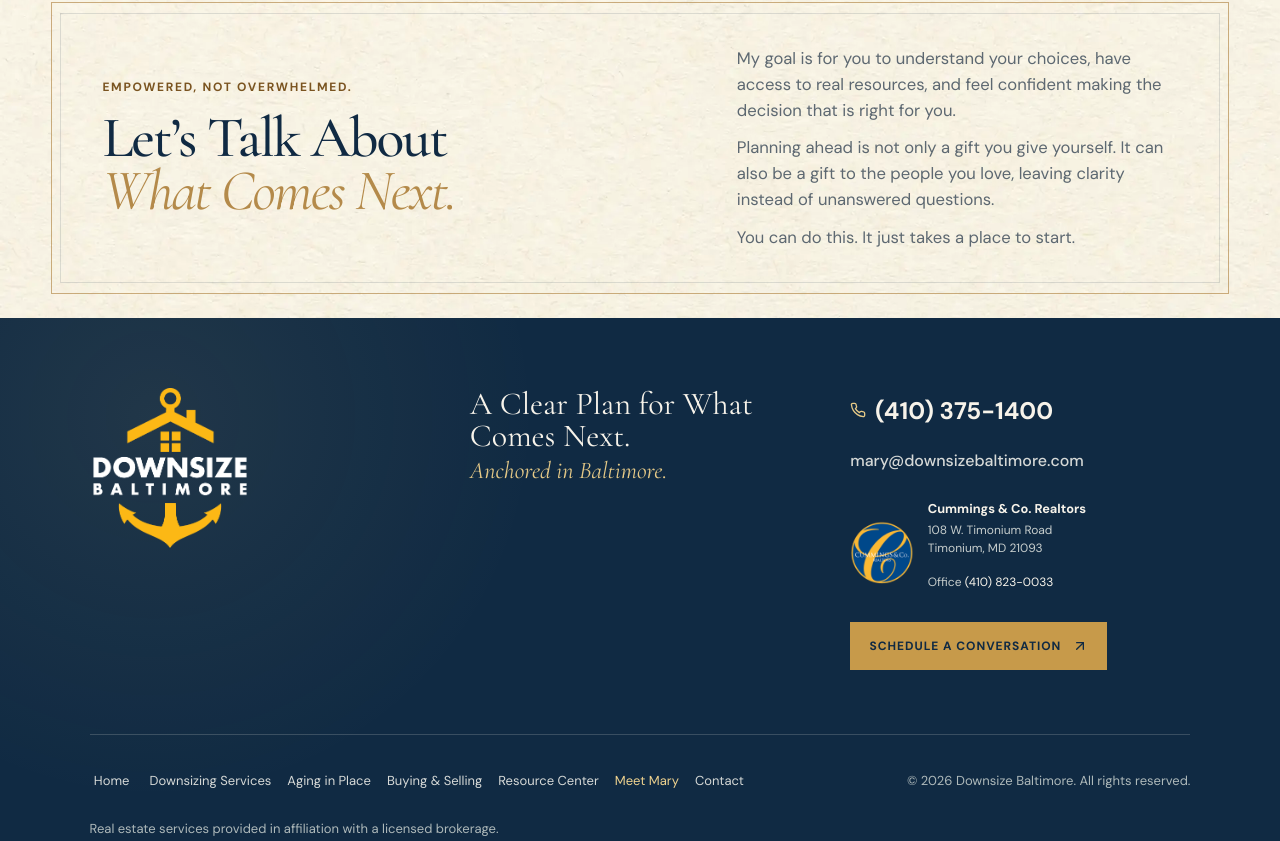
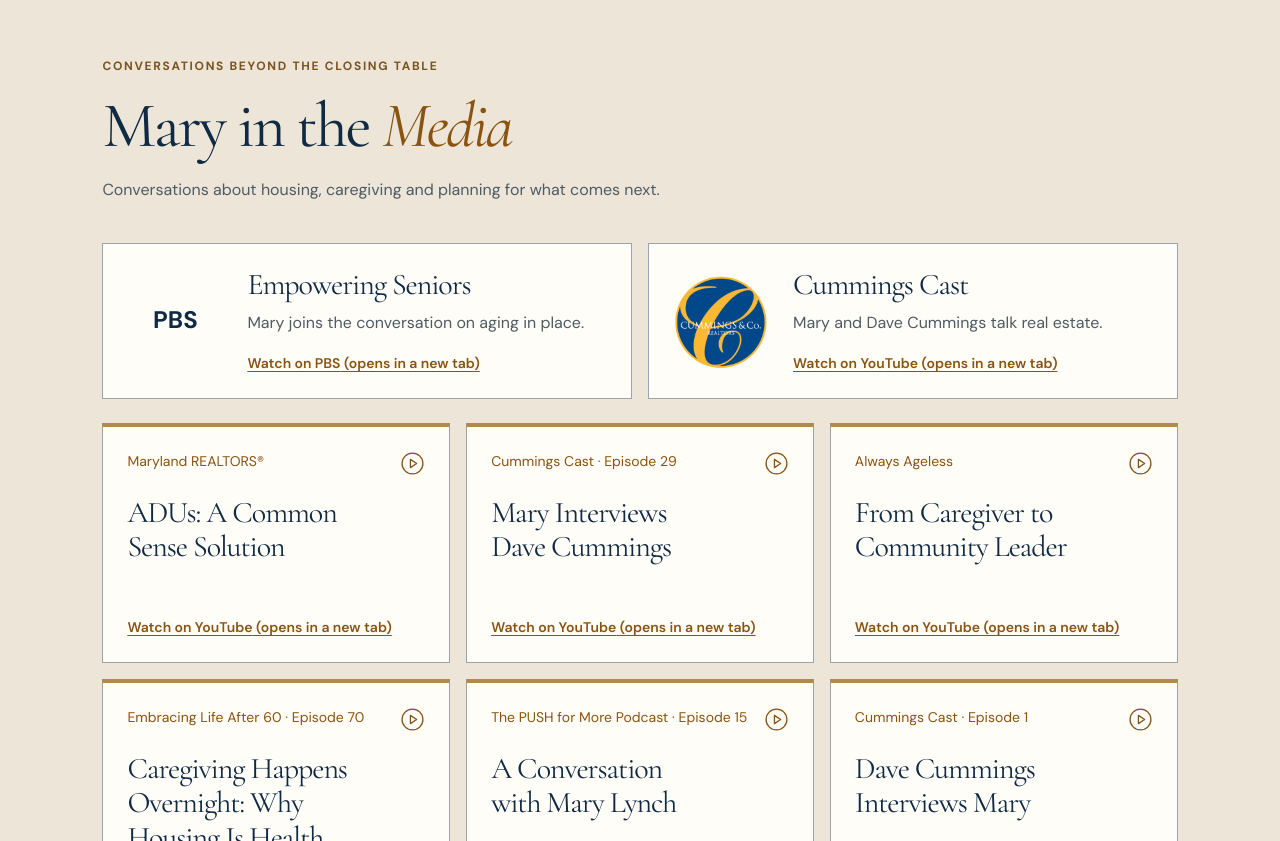
Before and after one commit to ckleb16/Downisze-Baltimore-updates, a React (Vite) app in the folder client/: page /meet-mary in a window 1280 px wide. Shown: the part 5099-5940 px from the top of the page. Built offline with nearby package versions, Linux system fonts and the light colour scheme.

Commit message:
Update Site source

```diff
--- /dev/null
+++ b/client/src/components/MaryMedia.tsx
@@ -0,0 +1,75 @@
+import { PlayCircle } from "lucide-react";
+
+const youtubeAppearances = [
+  {
+    outlet: "Maryland REALTORS®",
+    title: "ADUs: A Common Sense Solution",
+    href: "https://www.youtube.com/watch?v=jpiIDQua0-c&t=76s",
+  },
+  {
+    outlet: "Cummings Cast · Episode 29",
+    title: "Mary Interviews Dave Cummings",
+    href: "https://www.youtube.com/watch?v=m41j6VmL_mg&t=4s",
+  },
+  {
+    outlet: "Always Ageless",
+    title: "From Caregiver to Community Leader",
+    href: "https://www.youtube.com/watch?v=qR3lqYb2ccQ",
+  },
+  {
+    outlet: "Embracing Life After 60 · Episode 70",
+    title: "Caregiving Happens Overnight: Why Housing Is Health",
+    href: "https://www.youtube.com/watch?v=aPHhPauX7NA",
+  },
+  {
+    outlet: "The PUSH for More Podcast · Episode 15",
+    title: "A Conversation with Mary Lynch",
+    href: "https://www.youtube.com/watch?v=kWwuoItWX-Q",
+  },
+  {
+    outlet: "Cummings Cast · Episode 1",
+    title: "Dave Cummings Interviews Mary",
+    href: "https://www.youtube.com/watch?v=fq4pMnuPFDA&t=4s",
+  },
+];
+
+export default function MaryMedia() {
+  return (
+    <section id="mary-in-the-media" className="meet-media" aria-labelledby="meet-media-heading">
+      <div className="meet-media__heading">
+        <p className="meet-eyebrow">Conversations beyond the closing table</p>
+        <h2 id="meet-media-heading">Mary in the <i>Media</i></h2>
+        <p>Conversations about housing, caregiving and planning for what comes next.</p>
+      </div>
+
+      <div className="meet-media__features">
+        <a className="meet-media__feature" href="https://www.pbs.org/video/empowering-seniors-episode-603-mj4kan/" target="_blank" rel="noopener noreferrer">
+          <span className="meet-media__brand-name">PBS</span>
+          <div>
+            <h3>Empowering Seniors</h3>
+            <p>Mary joins the conversation on aging in place.</p>
+            <span className="meet-media__action">Watch on PBS<span className="sr-only"> (opens in a new tab)</span></span>
+          </div>
+        </a>
+        <a className="meet-media__feature" href="https://www.youtube.com/watch?v=m41j6VmL_mg&t=4s" target="_blank" rel="noopener noreferrer">
+          <img src="/manus-storage/cummings-and-co-realtors-circle.png" width="300" height="300" loading="lazy" decoding="async" alt="Cummings & Co. Realtors" />
+          <div>
+            <h3>Cummings Cast</h3>
+            <p>Mary and Dave Cummings talk real estate.</p>
+            <span className="meet-media__action">Watch on YouTube<span className="sr-only"> (opens in a new tab)</span></span>
+          </div>
+        </a>
+      </div>
+
+      <div className="meet-media__videos">
+        {youtubeAppearances.map(({ outlet, title, href }) => (
+          <a className="meet-media__video" key={href} href={href} target="_blank" rel="noopener noreferrer">
+            <div className="meet-media__video-top"><span>{outlet}</span><PlayCircle size={25} strokeWidth={1.25} aria-hidden="true" /></div>
+            <h3>{title}</h3>
+            <span className="meet-media__action">Watch on YouTube<span className="sr-only"> (opens in a new tab)</span></span>
+          </a>
+        ))}
+      </div>
+    </section>
+  );
+}
--- a/client/src/pages/Home.tsx
+++ b/client/src/pages/Home.tsx
@@ -66,7 +66,7 @@ const googleReviews: GoogleReview[] = [
   },
 ];
 
-const testimonialPreviewCharacters = 50;
+const testimonialPreviewCharacters = 150;
 
 function takeCharacters(value: string, count: number) {
   return Array.from(value).slice(0, count).join("");
--- a/client/src/pages/MeetMary.tsx
+++ b/client/src/pages/MeetMary.tsx
@@ -2,6 +2,7 @@ import SiteFooter from "@/components/SiteFooter";
 import SiteHeader from "@/components/SiteHeader";
 import ResponsiveImage from "@/components/ResponsiveImage";
 import DeferredBackground from "@/components/DeferredBackground";
+import MaryMedia from "@/components/MaryMedia";
 import { ArrowUpRight, Anchor } from "lucide-react";
 
 /**
@@ -52,6 +53,8 @@ export default function MeetMary() {
 
       <section className="meet-life"><div className="meet-life__intro"><p className="meet-eyebrow">Mary outside of work</p><h2>Still very much<br /><i>a Maryland girl.</i></h2><figure className="meet-life__personal-photo"><ResponsiveImage src={chesapeakePhoto} sizes="(max-width: 900px) 88vw, 448px" alt="Mary with family and Frenchies on the Chesapeake" /></figure><p>I love the “Smalltimore” nature of Baltimore, where somehow you still run into people you have known since elementary school.</p></div><div className="meet-life__details"><p>Within a few hours, I can be at the beach, in the mountains, in another major city, or out in horse country. I grew up riding horses and still love the quiet beauty of Maryland’s farms.</p><ul className="meet-life__words" role="list"><li><span>Family</span></li><li><span>Fellowship</span></li><li><span>Friendship</span></li><li><span>Good food</span></li><li><span>Faith</span></li><li><span>Travel</span></li><li><span>Frenchies</span></li><li><span>Orioles &amp; Ravens</span></li></ul><figure className="meet-life__personal-photo meet-life__personal-photo--travel"><ResponsiveImage src={familyTravelPhoto} sizes="(max-width: 900px) 88vw, 544px" alt="Mary with family while traveling" /></figure><p>I love a day at the beach, a good meal, and the kind of travel that makes me feel like I am learning something new. I have recently discovered deep-sea fishing, and I have realized that the older I get, the more I enjoy adventure.</p></div></section>
 
+      <MaryMedia />
+
       <DeferredBackground className="meet-closing site-closing-strip" backgroundImage={`url(${paperTexture})`}><div className="site-closing-strip__content"><div className="site-closing-strip__heading"><p className="meet-eyebrow">Empowered, not overwhelmed.</p><h2>Let’s Talk About <i>What Comes Next.</i></h2></div><div className="site-closing-strip__copy"><p>My goal is for you to understand your choices, have access to real resources, and feel confident making the decision that is right for you.</p><p>Planning ahead is not only a gift you give yourself. It can also be a gift to the people you love, leaving clarity instead of unanswered questions.</p><p>You can do this. It just takes a place to start.</p></div></div></DeferredBackground>
     </main><SiteFooter currentPath={currentPath} /></div>;
 }
```
Also changed, not shown: client/src/index.css.
